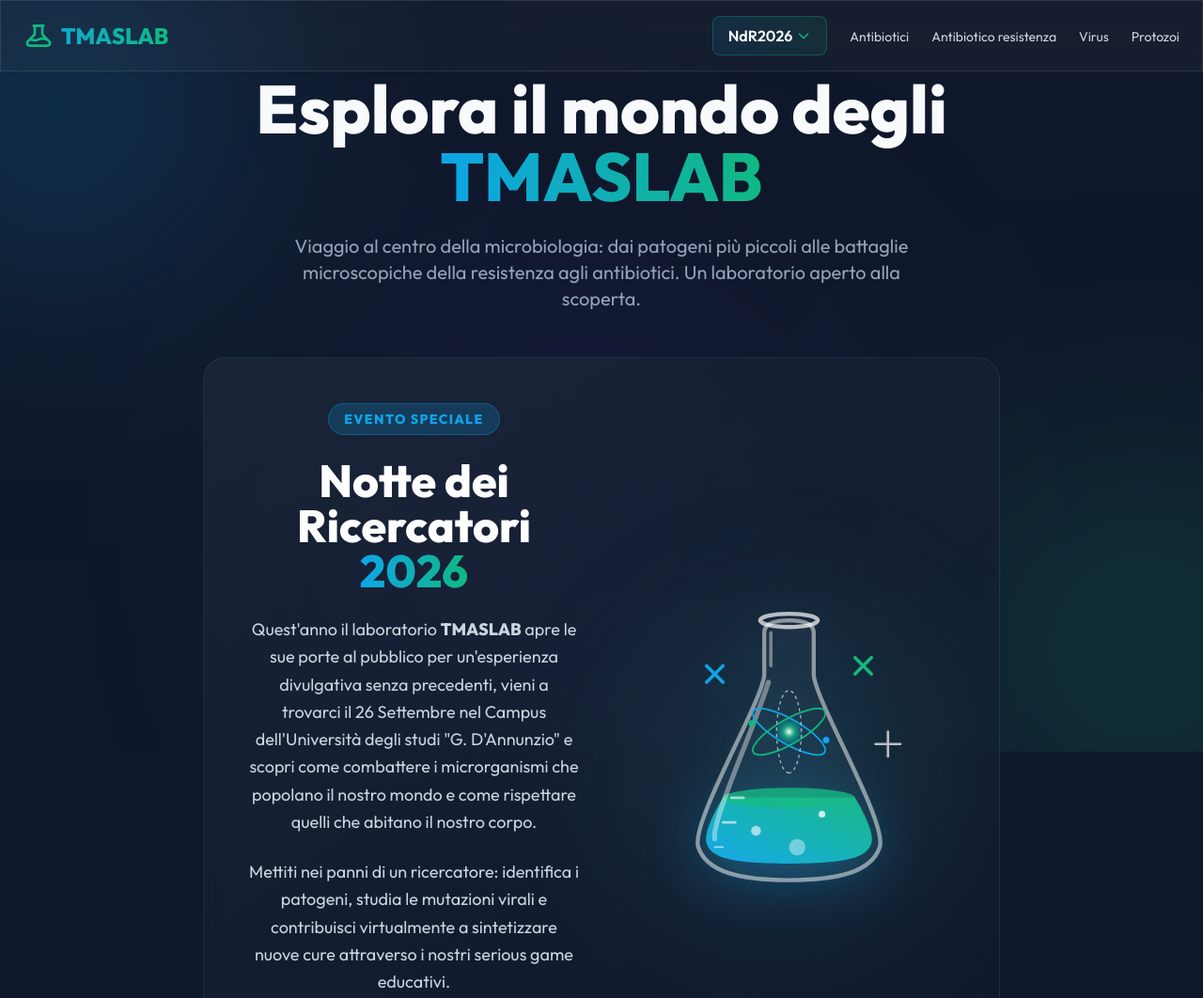
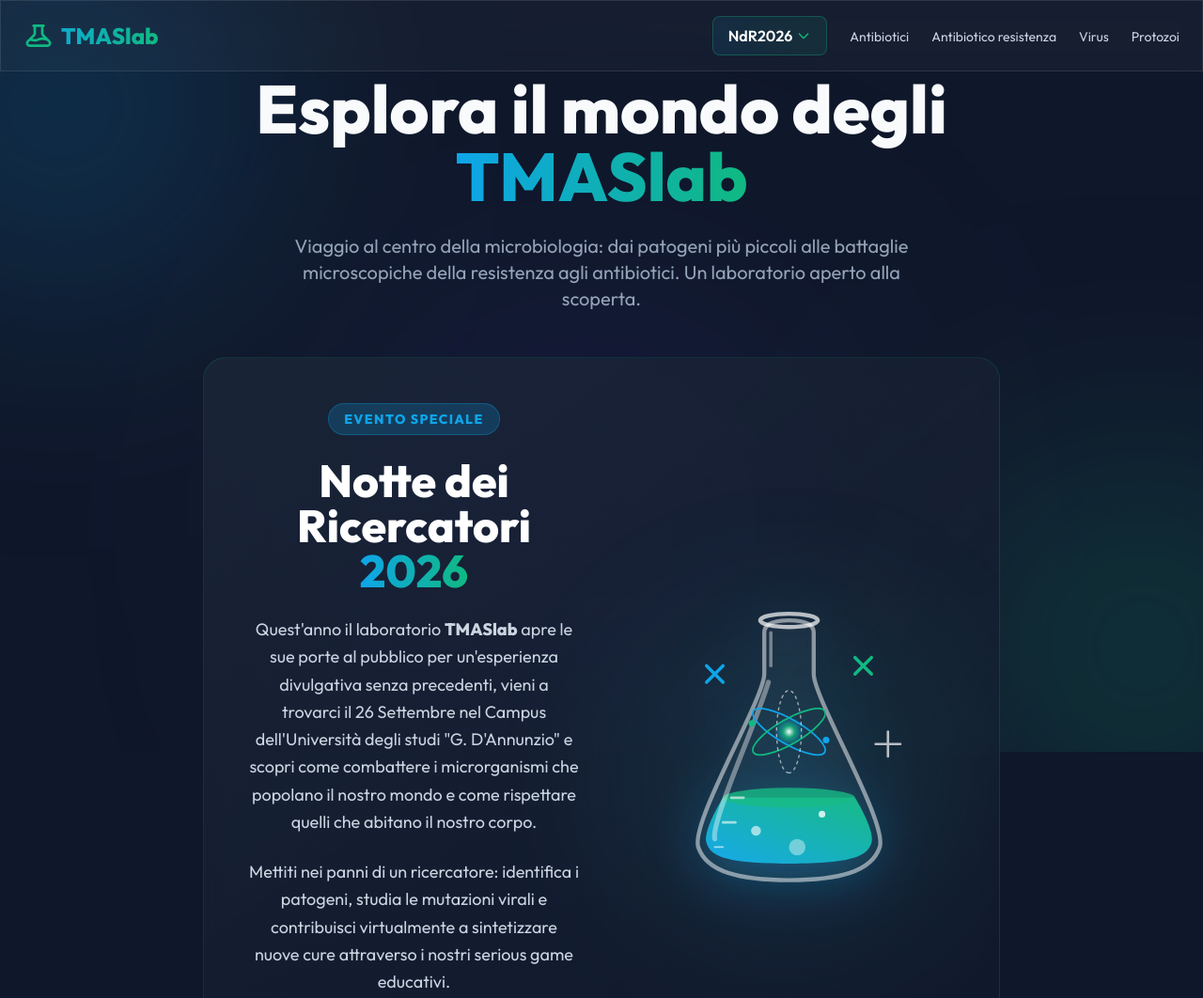
Before and after one commit to Klefos/Animalcules, a plain HTML site: page index.html in a window 1280 px wide. Shown: the top 1062 px of the page at 94% size. Drawn offline with nearby package versions, Linux system fonts and the light colour scheme.

Commit message:
Update index.html

```diff
--- a/index.html
+++ b/index.html
@@ -3,7 +3,7 @@
 <head>
     <meta charset="UTF-8">
     <meta name="viewport" content="width=device-width, initial-scale=1.0">
-    <title>TMASLAB - Laboratorio di Microbiologia</title>
+    <title>TMASlab - Laboratorio di Microbiologia</title>
     <script src="https://cdn.tailwindcss.com"></script>
     <script>
         tailwind.config = {
@@ -97,7 +97,7 @@
                 <!-- Logo -->
                 <a href="#" class="text-2xl font-extrabold bg-clip-text text-transparent bg-gradient-to-r from-brand-blue to-brand-green flex items-center gap-2">
                     <svg class="w-8 h-8 text-brand-green" fill="none" stroke="currentColor" viewBox="0 0 24 24"><path stroke-linecap="round" stroke-linejoin="round" stroke-width="2" d="M19.428 15.428a2 2 0 00-1.022-.547l-2.387-.477a6 6 0 00-3.86.517l-.318.158a6 6 0 01-3.86.517L6.05 15.21a2 2 0 00-1.806.547M8 4h8l-1 1v5.172a2 2 0 00.586 1.414l5 5c1.26 1.26.367 3.414-1.415 3.414H4.828c-1.782 0-2.674-2.154-1.414-3.414l5-5A2 2 0 009 10.172V5L8 4z"></path></svg>
-                    TMASLAB
+                    TMASlab
                 </a>
 
                 <!-- Navigazione Desktop -->
@@ -141,7 +141,7 @@
         <div class="text-center max-w-4xl mx-auto reveal active">
             <h1 class="text-5xl md:text-7xl font-extrabold mb-6 leading-tight">
                 Esplora il mondo degli <br>
-                <span class="text-transparent bg-clip-text bg-gradient-to-r from-brand-blue to-brand-green">TMASLAB</span>
+                <span class="text-transparent bg-clip-text bg-gradient-to-r from-brand-blue to-brand-green">TMASlab</span>
             </h1>
             <p class="text-lg md:text-xl text-slate-400 mb-12 max-w-2xl mx-auto">
                 Viaggio al centro della microbiologia: dai patogeni più piccoli alle battaglie microscopiche della resistenza agli antibiotici. Un laboratorio aperto alla scoperta.
@@ -162,7 +162,7 @@
                         </div>
                         <h2 class="text-4xl md:text-5xl font-extrabold text-white">Notte dei Ricercatori <span class="text-transparent bg-clip-text bg-gradient-to-r from-brand-blue to-brand-green">2026</span></h2>
                         <p class="text-lg text-slate-300 leading-relaxed">
-                            Quest'anno il laboratorio <strong>TMASLAB</strong> apre le sue porte al pubblico per un'esperienza divulgativa senza precedenti, vieni a trovarci il 26 Settembre nel Campus dell'Università degli studi "G. D'Annunzio" e scopri come combattere i microrganismi che popolano il nostro mondo e come rispettare quelli che abitano il nostro corpo.
+                            Quest'anno il laboratorio <strong>TMASlab</strong> apre le sue porte al pubblico per un'esperienza divulgativa senza precedenti, vieni a trovarci il 26 Settembre nel Campus dell'Università degli studi "G. D'Annunzio" e scopri come combattere i microrganismi che popolano il nostro mondo e come rispettare quelli che abitano il nostro corpo.
                         </p>
                         <p class="text-lg text-slate-300 leading-relaxed">
                             Mettiti nei panni di un ricercatore: identifica i patogeni, studia le mutazioni virali e contribuisci virtualmente a sintetizzare nuove cure attraverso i nostri serious game educativi.
@@ -402,10 +402,10 @@
             <div class="flex flex-col md:flex-row justify-between items-center gap-4">
                 <div class="flex items-center gap-2">
                     <svg class="w-6 h-6 text-brand-green" fill="none" stroke="currentColor" viewBox="0 0 24 24"><path stroke-linecap="round" stroke-linejoin="round" stroke-width="2" d="M19.428 15.428a2 2 0 00-1.022-.547l-2.387-.477a6 6 0 00-3.86.517l-.318.158a6 6 0 01-3.86.517L6.05 15.21a2 2 0 00-1.806.547M8 4h8l-1 1v5.172a2 2 0 00.586 1.414l5 5c1.26 1.26.367 3.414-1.415 3.414H4.828c-1.782 0-2.674-2.154-1.414-3.414l5-5A2 2 0 009 10.172V5L8 4z"></path></svg>
-                    <span class="font-bold text-lg tracking-wider text-slate-300">TMASLAB</span>
+                    <span class="font-bold text-lg tracking-wider text-slate-300">TMASlab</span>
                 </div>
                 <p class="text-slate-500 text-sm text-center">
-                    &copy; 2026 TMASLAB. Tutti i diritti riservati.
+                    &copy; 2026 TMASlab. Tutti i diritti riservati.
                 </p>
             </div>
         </div>
```
